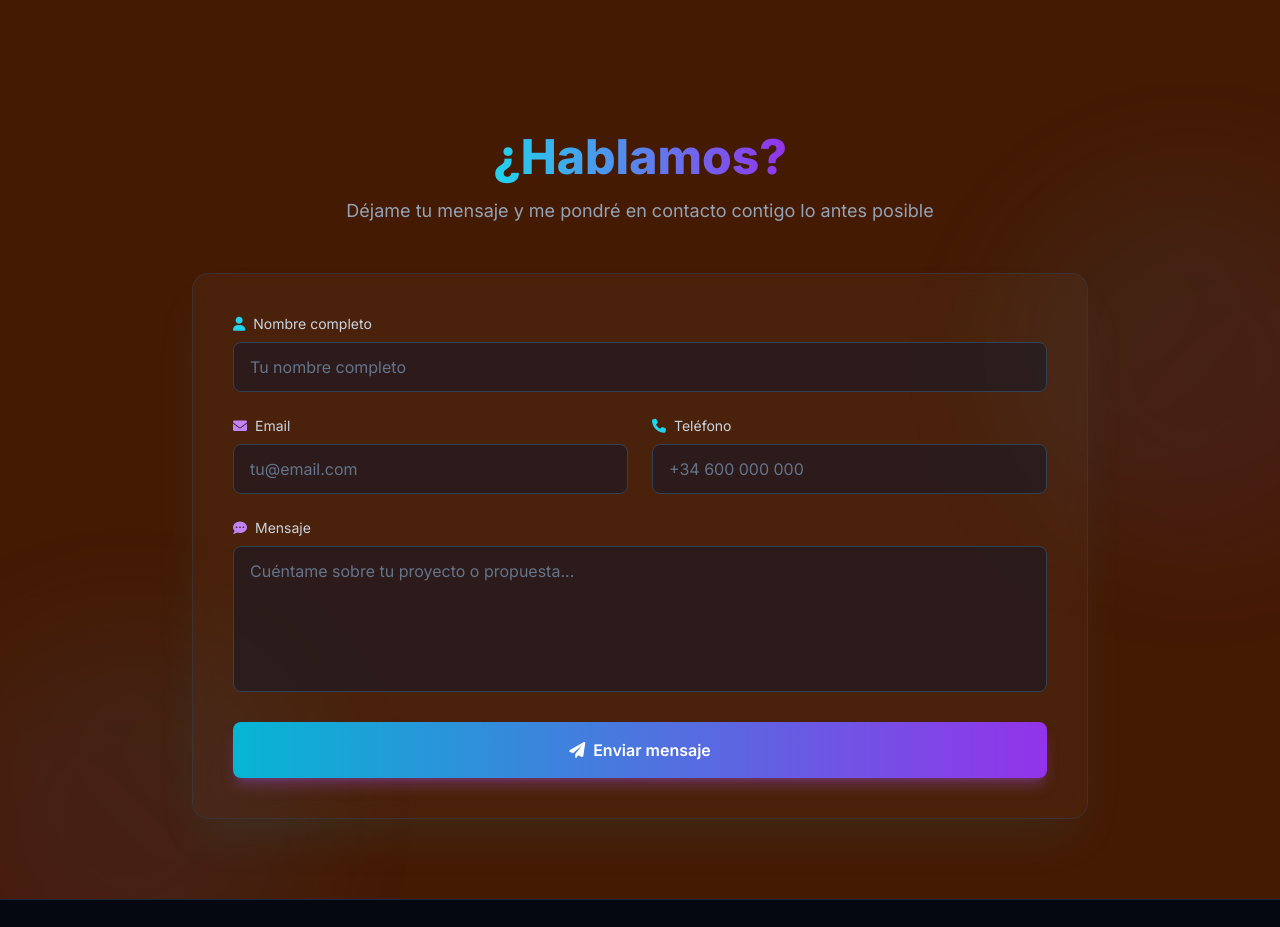
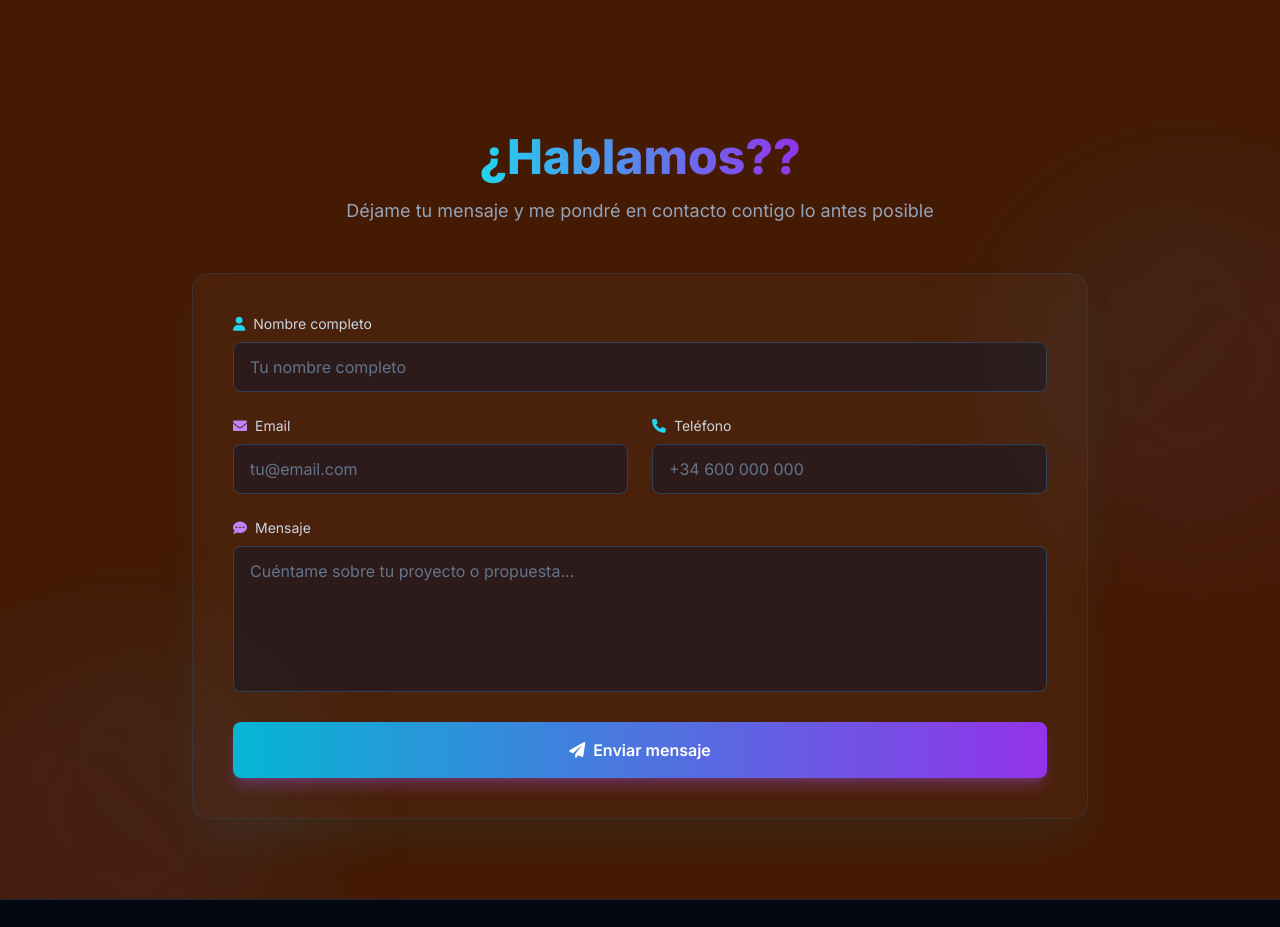
Before and after one commit to Rolando20255202/mi-primer-portafolio, a plain HTML site: page index.html in a window 1280 px wide. Shown: the part 2340-3267 px from the top of the page. Drawn offline with nearby package versions, Linux system fonts and the light colour scheme.

```diff
--- a/index.html
+++ b/index.html
@@ -385,7 +385,7 @@
             <span
               class="bg-gradient-to-r from-cyan-400 to-purple-600 text-transparent bg-clip-text"
             >
-              ¿Hablamos?
+              ¿Hablamos??
             </span>
           </h2>
           <p class="text-slate-400 text-lg">
```
